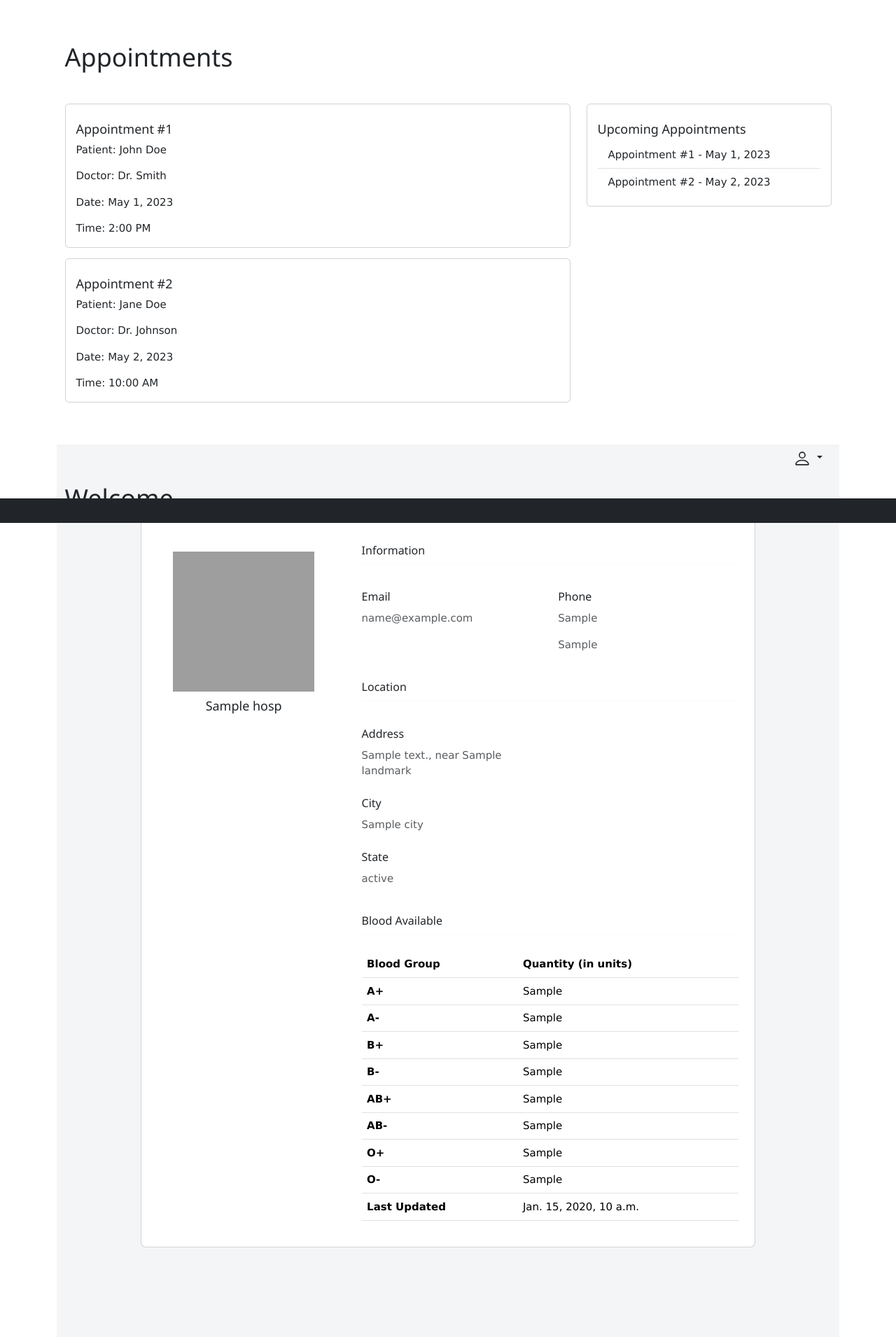
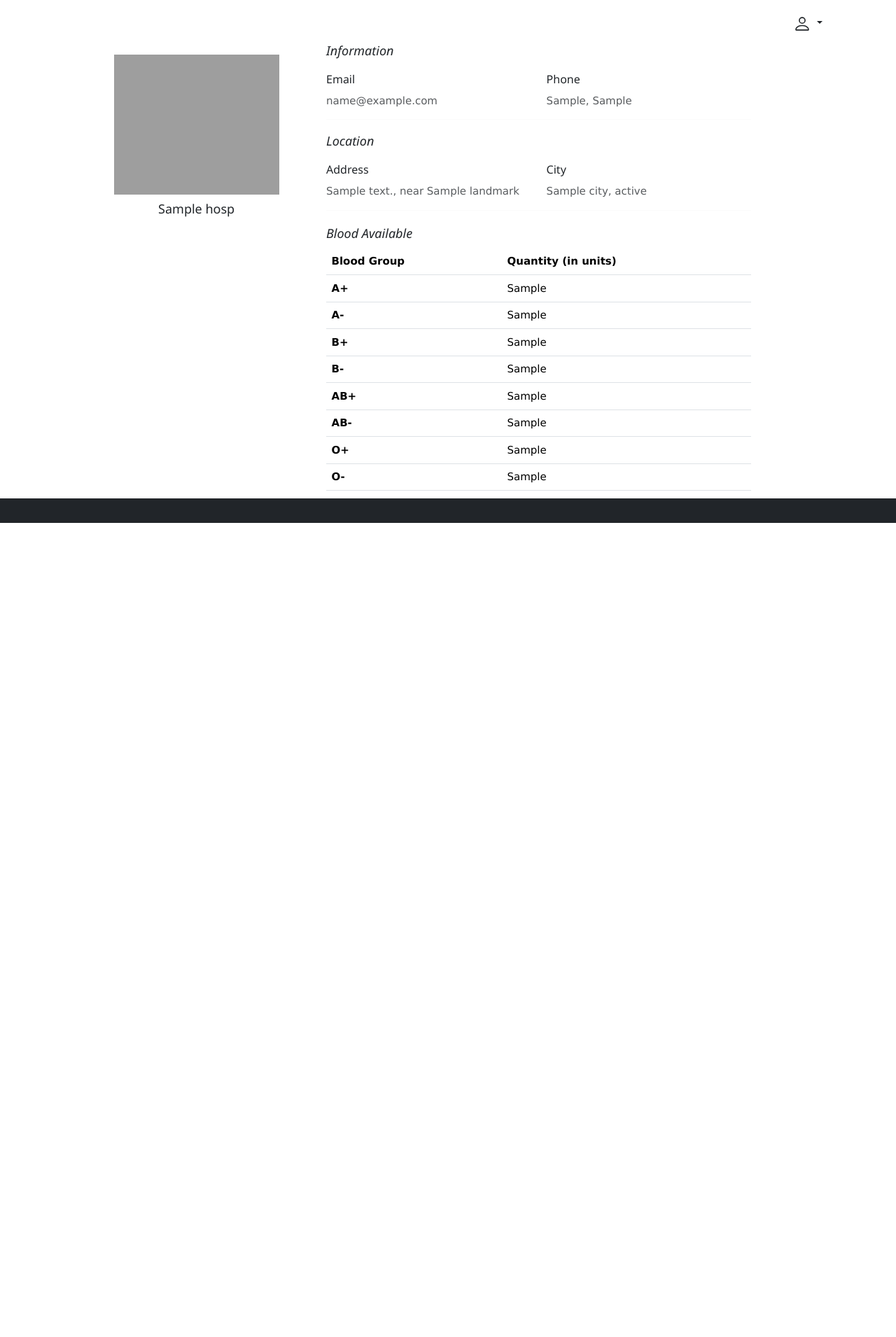
Before and after one commit to Hammadxjaved/repo1, a Django app: template s_pro/templates/index_hospital.html in a window 1280 px wide. Shown: the part 53-1963 px from the top of the page at 70% size. After the commit the page ends 800 px from the top, so only its background shows below. Run offline with Django 3.2, Linux system fonts and the light colour scheme; the template is opened without the code that fills it: most values are stand-ins (such as "Sample title", 1, 10 or a date in 2020); grey boxes are pictures that could not be loaded.

Commit message:
Hospital dashboard done

```diff
--- a/s_pro/templates/index_hospital.html
+++ b/s_pro/templates/index_hospital.html
@@ -1,130 +1,88 @@
 {% extends 'base.html' %}
-{% block title %}Hospital index{% endblock title %}
+{% block title %}
+  Hospital index
+{% endblock %}
 {% block head %}
 
-
-{% endblock head %}
+{% endblock %}
 
 {% block body %}
   <div class="container">
-  <main class="container my-5">
-    <h1 class="mb-5">Appointments</h1>
-    <div class="row">
-      <div class="col-md-8">
-        <div class="card mb-3">
-          <div class="card-body">
-            <h5 class="card-title">Appointment #1</h5>
-            <p class="card-text">Patient: John Doe</p>
-            <p class="card-text">Doctor: Dr. Smith</p>
-            <p class="card-text">Date: May 1, 2023</p>
-            <p class="card-text">Time: 2:00 PM</p>
-          </div>
-        </div>
-        <div class="card mb-3">
-          <div class="card-body">
-            <h5 class="card-title">Appointment #2</h5>
-            <p class="card-text">Patient: Jane Doe</p>
-            <p class="card-text">Doctor: Dr. Johnson</p>
-            <p class="card-text">Date: May 2, 2023</p>
-            <p class="card-text">Time: 10:00 AM</p>
-          </div>
-        </div>
-        <!-- Add more appointments here -->
-      </div>
-      <div class="col-md-4">
-        <div class="card mb-3">
-          <div class="card-body">
-            <h5 class="card-title">Upcoming Appointments</h5>
-            <ul class="list-group list-group-flush">
-              <li class="list-group-item">Appointment #1 - May 1, 2023</li>
-              <li class="list-group-item">Appointment #2 - May 2, 2023</li>
-              <!-- Add more upcoming appointments here -->
-            </ul>
-          </div>
-        </div>
-      </div>
-    </div>
-  </main>
-
-
-
-
-
-
-
-<div class="album bg-light">
     {% if messages %}
       {% for message in messages %}
         <div class="alert alert-success alert-dismissible fade show mx-5" role="alert">
-      <strong>Success!</strong> {{message}}
+          <strong>Success!</strong> {{ message }}
           <button type="button" class="btn-close" data-bs-dismiss="alert" aria-label="Close"></button>
         </div>
       {% endfor %}
     {% endif %}
+
     <div class="container">
-        <a class="btn dropdown-toggle " style="float: right;" href="#" role="button" data-bs-toggle="dropdown"
-        aria-expanded="false">
+      <a class="btn dropdown-toggle" style="float: right;" href="#" role="button" data-bs-toggle="dropdown" aria-expanded="false">
         <svg xmlns="http://www.w3.org/2000/svg" width="26" height="26" fill="currentColor" class="bi bi-person" viewBox="0 0 16 16">
           <path d="M8 8a3 3 0 1 0 0-6 3 3 0 0 0 0 6Zm2-3a2 2 0 1 1-4 0 2 2 0 0 1 4 0Zm4 8c0 1-1 1-1 1H3s-1 0-1-1 1-4 6-4 6 3 6 4Zm-1-.004c-.001-.246-.154-.986-.832-1.664C11.516 10.68 10.289 10 8 10c-2.29 0-3.516.68-4.168 1.332-.678.678-.83 1.418-.832 1.664h10Z"></path>
         </svg>
-
       </a>
       <ul class="dropdown-menu">
-                    <li><a class="dropdown-item" href="/hospital_appoints">Appointments</a></li>
-                    <li><a class="dropdown-item" href="/hospital_scheduled_appoints">Approved Appointments</a></li>
-                    <li><a class="dropdown-item" href="/hospital_update">Update Profile</a></li>
-                    <li><a class="dropdown-item" href="hospital_logout" >Logout</a></li>
+        <li>
+          <a class="dropdown-item" href="/hospital_appoints">Appointments</a>
+        </li>
+        <li>
+          <a class="dropdown-item" href="/hospital_scheduled_appoints">Approved Appointments</a>
+        </li>
+        <li>
+          <a class="dropdown-item" href="/hospital_update">Update Profile</a>
+        </li>
+        <li>
+          <a class="dropdown-item" href="hospital_logout">Logout</a>
+        </li>
         {{ redirect_to_login_immediately }}
+      </ul>
+    </div>
 
 
-                  </div>
-                  <section class="vh-200" style=" background-color: #f4f5f7;">
-                    <div class="container py-5 h-100">
-   <h1>Welcome,</h1>
+
+    <section class="vh-200">
+      <div class="container py-3 h-100">
         <div class="row d-flex justify-content-center align-items-center h-100">
-      <div class="col col-lg-6 mb-4 mb-lg-0" style="width: 900px;">
-        <div class="card mb-3" style="border-radius: .5rem;">
+          <div class="col col-lg-6 mb-4 mb-lg-0" style="width: 1000px;">
+            <div class=" mb-3 " style="border-radius: .5rem;">
+
               <div class="row g-0">
-            <div class="col-md-4 gradient-custom text-center"
-              style="border-top-left-radius: .5rem; border-bottom-left-radius: .5rem;">
-              <img src="https://medibhai.com/uploads/hospital_image/hospital-profile-default.jpg" alt="Avatar"
-                class="img-fluid px-5" style="width: 100%; height: 200px; margin-top: 15%;" />
-              <h5>{{hosp.name}}</h5>
+                <div class="col-md-4 gradient-custom text-center" style="border-top-left-radius: .5rem; border-bottom-left-radius: .5rem;">
+                  <img src="https://medibhai.com/uploads/hospital_image/hospital-profile-default.jpg" alt="Avatar" class="img-fluid px-5" style="width: 100%; height: 200px; margin-top: 15%;" />
+                  <h5>{{ hosp.name }}</h5>
                   <p></p>
                 </div>
                 <div class="col-md-8">
                   <div class="card-body p-4">
-                <h6>Information</h6>
-                <hr class="mt-0 mb-4">
-                <div class="row pt-1">
-                  <div class="col-6 mb-3">
+                    <i><h5>Information</h5></i>
+
+                    <div class="row ">
+                      <div class="col-6">
                         <h6>Email</h6>
-                    <p class="text-muted">{{hosp.email}}</p>
+                        <p class="text-muted">{{ hosp.email }}</p>
                       </div>
-                  <div class="col-6 mb-3">
+                      <div class="col-6">
                         <h6>Phone</h6>
-                    <p class="text-muted">{{hosp.contact_no1}}</p>
-                    <p class="text-muted">{{hosp.contact_no2}}</p>
+                        <p class="text-muted">{{ hosp.contact_no1 }}, {{ hosp.contact_no2 }}</p>
                       </div>
                     </div>
-                <h6>Location</h6>
-                <hr class="mt-0 mb-4">
-                <div class="row pt-1">
+                    <hr class="mt-0" />
+                   <i> <h5>Location</h5></i>
+
+                    <div class="row">
                       <div class="col-6">
                         <h6>Address</h6>
-                    <p class="text-muted">{{hosp.location.address}}, near {{hosp.location.landmark}}</p>
+                        <p class="text-muted">{{ hosp.location.address }}, near {{ hosp.location.landmark }}</p>
                       </div>
-                  <div class="">
+                      <div class="col-6">
                         <h6>City</h6>
-                    <p class="text-muted">{{hosp.location.city}}</p>
-                  </div>
-                  <div class="mb-3">
-                    <h6>State</h6>
-                    <p class="text-muted">{{hosp.location.state}}</p>
+                        <p class="text-muted">{{ hosp.location.city }}, {{ hosp.location.state }}</p>
                       </div>
                     </div>
-                <h6>Blood Available</h6>
-                <hr class="mt-0 mb-4">
+                    <hr class="mt-0 mb-4" />
+                   <i><h5>Blood Available</h5></i>
                     <table class="table table-hover">
                       <thead>
                         <tr>
@@ -135,57 +93,63 @@
                       <tbody>
                         <tr>
                           <th scope="row">A+</th>
-                      <td>{{hosp.blood_quant.bg_A_pos}}</td>
+                          <td>{{ hosp.blood_quant.bg_A_pos }}</td>
                         </tr>
 
                         <tr>
                           <th scope="row">A-</th>
-                      <td>{{hosp.blood_quant.bg_A_neg}}</td>
+                          <td>{{ hosp.blood_quant.bg_A_neg }}</td>
                         </tr>
 
                         <tr>
                           <th scope="row">B+</th>
-                      <td>{{hosp.blood_quant.bg_B_pos}}</td>
+                          <td>{{ hosp.blood_quant.bg_B_pos }}</td>
                         </tr>
 
                         <tr>
                           <th scope="row">B-</th>
-                      <td>{{hosp.blood_quant.bg_B_neg}}</td>
+                          <td>{{ hosp.blood_quant.bg_B_neg }}</td>
                         </tr>
 
                         <tr>
                           <th scope="row">AB+</th>
-                      <td>{{hosp.blood_quant.bg_AB_pos}}</td>
+                          <td>{{ hosp.blood_quant.bg_AB_pos }}</td>
                         </tr>
 
                         <tr>
                           <th scope="row">AB-</th>
-                      <td>{{hosp.blood_quant.bg_AB_neg}}</td>
+                          <td>{{ hosp.blood_quant.bg_AB_neg }}</td>
                         </tr>
 
                         <tr>
                           <th scope="row">O+</th>
-                      <td>{{hosp.blood_quant.bg_O_pos}}</td>
+                          <td>{{ hosp.blood_quant.bg_O_pos }}</td>
                         </tr>
 
                         <tr>
                           <th scope="row">O-</th>
-                      <td>{{hosp.blood_quant.bg_O_neg}}</td>
+                          <td>{{ hosp.blood_quant.bg_O_neg }}</td>
                         </tr>
                         <tr>
                           <th scope="row">Last Updated</th>
-                      <td>{{hosp.blood_quant.last_updated}}</td>
+                          <td>{{ hosp.blood_quant.last_updated }}</td>
                         </tr>
-
                       </tbody>
                     </table>
 
-
-              </div>
-            </div>
+                    {% with firstname=request.session.uname %}
+                      {% if firstname.0 == 'D' %}
+                        <a href="/donor_appoint" class="btn btn-primary">Schedule Appointment</a>
+                      {% endif %}
+                    {% endwith %}
                   </div>
                 </div>
               </div>
             </div>
 
-{% endblock body %}
+          </div>
+        </div>
+      </div>
+    </section>
+  </div>
+{% endblock %}
```
Also changed, not shown: s_pro/db.sqlite3. Lines whose indentation alone changed are shown as unchanged.
